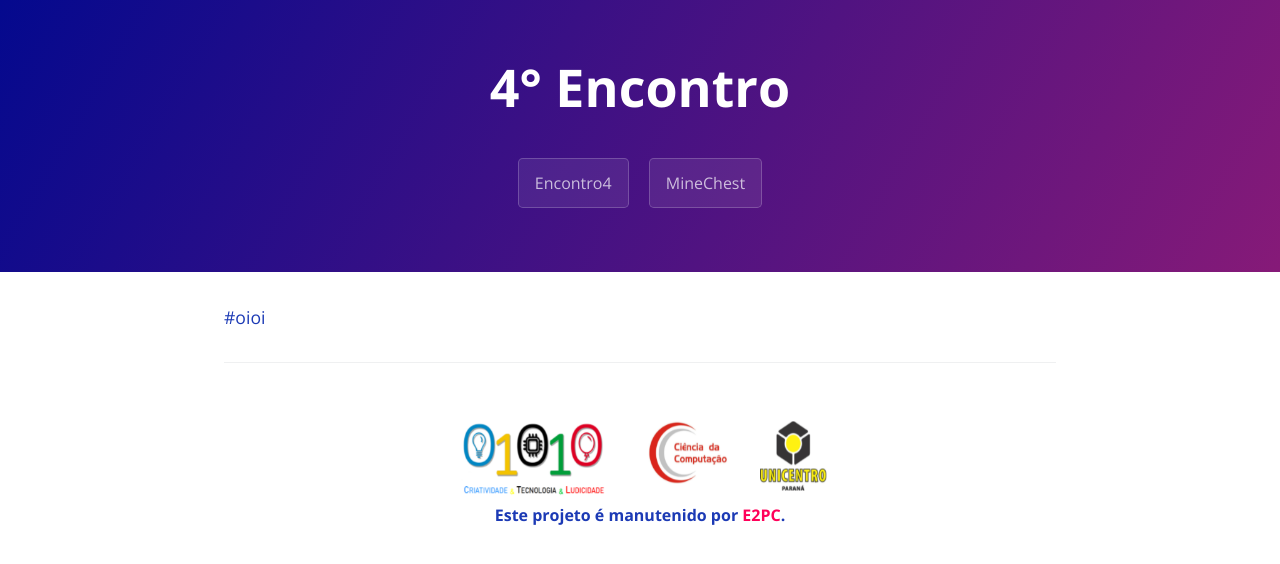
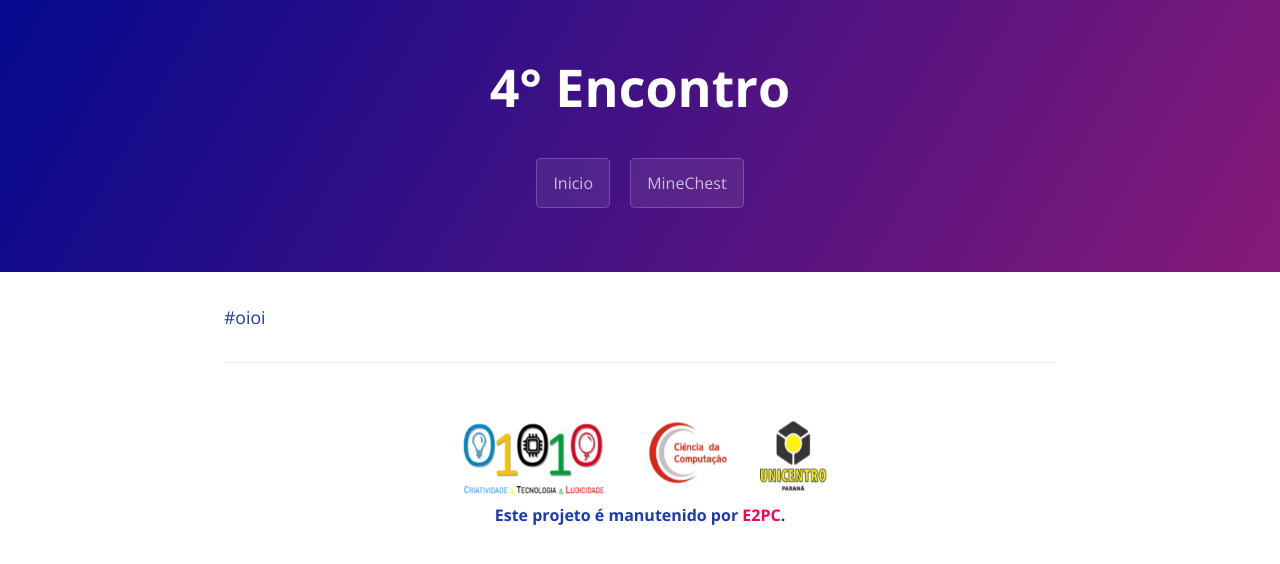
Before and after one commit to E2PC/ProjectPage, a Jekyll site: the page built from Encontro4.md, in a window 1280 px wide. Shown: the top 564 px of the page. Built offline with Jekyll 4.4.1, drawn with Linux system fonts in a browser that asks for light colours.

Commit message:
Update template.html

```diff
--- a/_layouts/template.html
+++ b/_layouts/template.html
@@ -26,7 +26,7 @@
     <section class="page-header">
       <h1 class="project-name">{{ page.title }}</h1>
       <h2 class="project-tagline"></h2>
-       <a href="https://e2pc.github.io/ProjectPage/index" class="btn">{{ page.button }}</a>
+       <a href="https://e2pc.github.io/ProjectPage/index" class="btn">Inicio</a>
       {% for page in site.pages %}
         {% if page.blocker == 0 %}
           <a href= {{ page.filename }} class="btn">{{ page.button }}</a>
```
